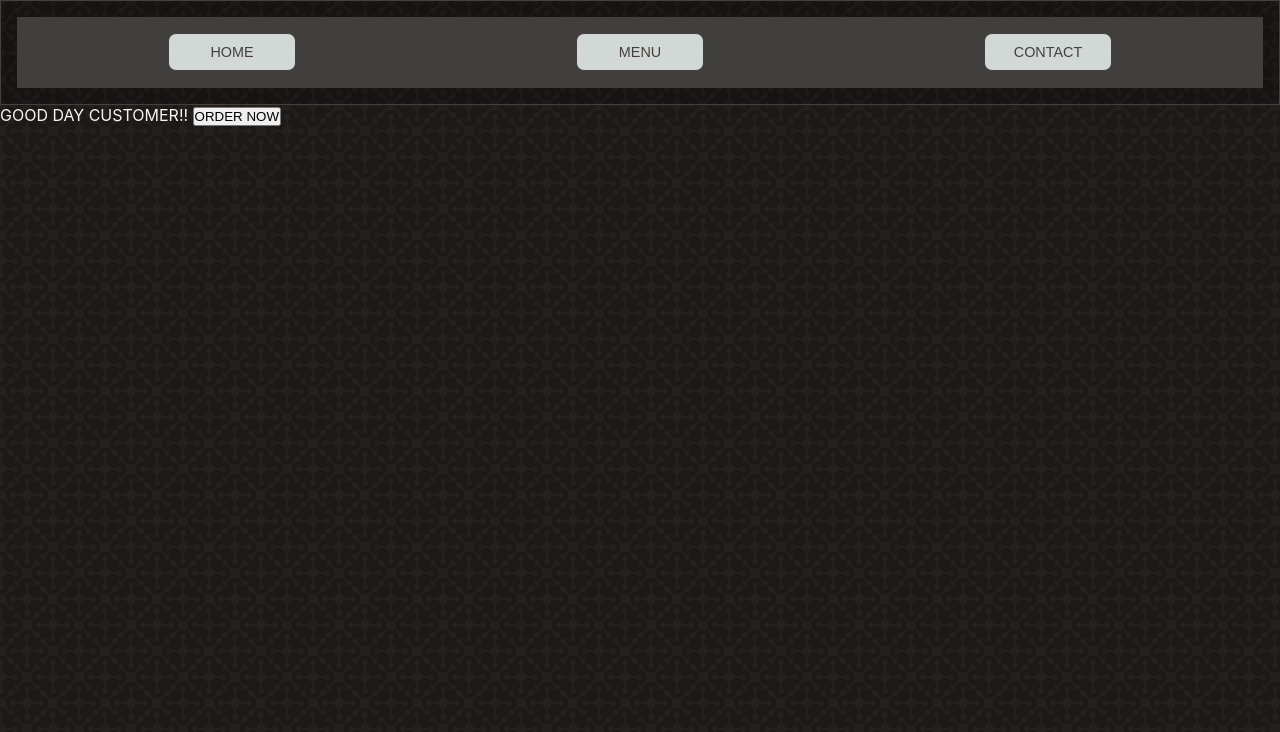
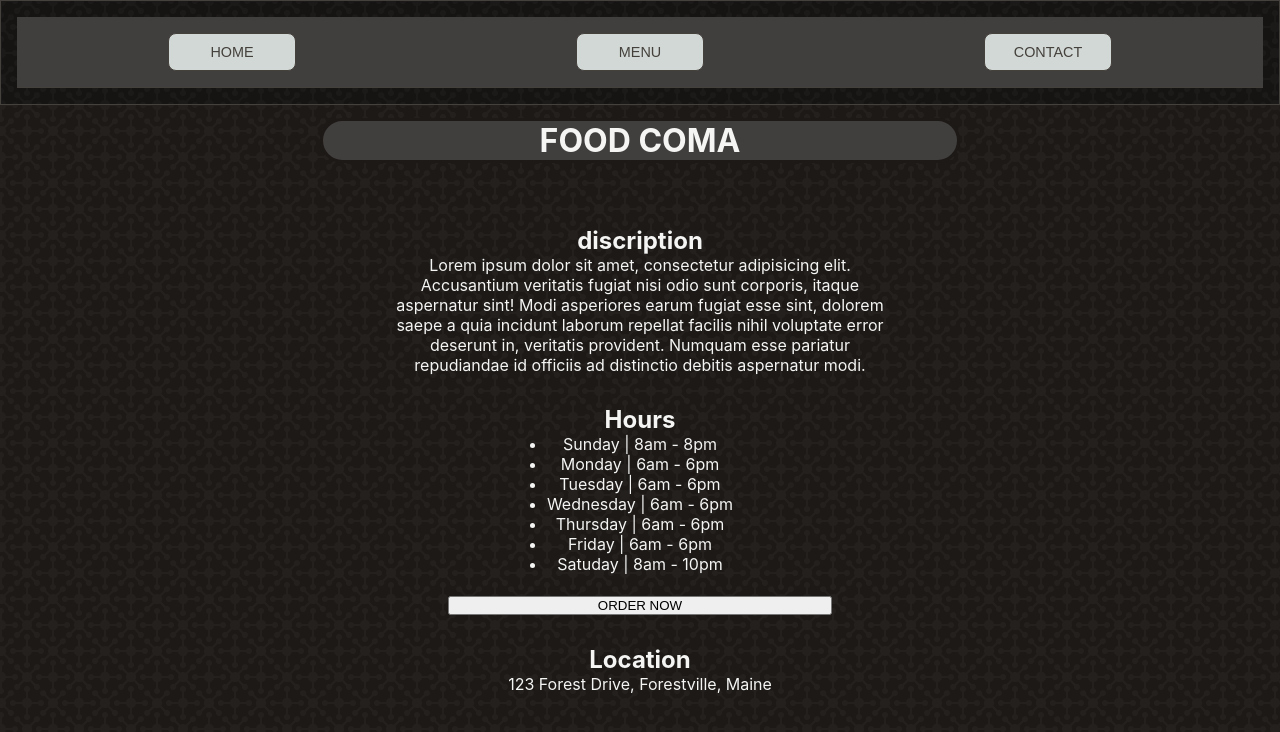
Before and after one commit to GABlane/Odin-projects, a website built with webpack: page Javascript/Resturant/src/template.html in a window 1280 px wide. Built offline with nearby package versions, Linux system fonts and the light colour scheme.

Commit message:
added home

```diff
--- a/Javascript/Resturant/src/styles.css
+++ b/Javascript/Resturant/src/styles.css
@@ -72,3 +72,39 @@ header {
     padding: 1rem;
     background-color: rgba(0, 0, 0, 0.2);
 }
+#content{
+    font-size: inherit;
+    display: flex;
+    flex-direction: column;
+    text-align: center;
+    align-items: center;
+    gap: 50px;
+}
+
+#in-content{
+    display: flex;
+    flex-direction: column;
+    text-align: center;
+    align-items: center;
+    gap: 30px;
+}
+
+
+#title{
+    margin: 1vw;
+    background-color: var(--nav-bg);
+    width: 50vw;
+    border-radius: 2em;
+    border: solid var(--background);
+}
+
+.boxs{
+    display: flex;
+    flex-direction: column;
+    justify-content: center;
+    align-items: center;
+    width:40vw;
+}
+.boxs button{
+    width: 30vw;
+}
--- a/Javascript/Resturant/src/template.html
+++ b/Javascript/Resturant/src/template.html
@@ -1,10 +1,12 @@
 <!DOCTYPE html>
 <html lang="en">
+
 <head>
     <meta charset="UTF-8">
     <meta name="viewport" content="width=device-width, initial-scale=1.0">
     <title>RESTURANT</title>
 </head>
+
 <body>
     <header>
         <nav>
@@ -15,8 +17,34 @@
     </header>
     <div id="content">
         <!-- This is for home page -->
-            <div id=""></div>GOOD DAY CUSTOMER!!
-            <button>ORDER NOW</button>
+        <div id="title"><h1>FOOD COMA</h1></div>
+        <div id="in-content">
+            <div id="des" class="boxs">
+                <h2>discription</h2>
+                Lorem ipsum dolor sit amet, consectetur adipisicing elit. Accusantium veritatis fugiat nisi
+                odio sunt corporis, itaque aspernatur sint! Modi asperiores earum fugiat esse sint, dolorem saepe a quia
+                incidunt laborum repellat facilis nihil voluptate error deserunt in, veritatis provident. Numquam esse
+                pariatur repudiandae id officiis ad distinctio debitis aspernatur modi.</div>
+                <div id="schedule" class="boxs">
+                    <h2>Hours</h2>
+                        <ul>
+                            <li>Sunday | 8am - 8pm</li>
+                            <li>Monday | 6am - 6pm</li>
+                            <li>Tuesday | 6am - 6pm</li>
+                            <li>Wednesday | 6am - 6pm</li>
+                            <li>Thursday | 6am - 6pm</li>
+                            <li>Friday | 6am - 6pm</li>
+                            <li>Satuday | 8am - 10pm</li>
+                        </ul>
+                        <br>
+                    <a href=""><button>ORDER NOW</button></a>
+                </div>
+            <div id="contacts" class="boxs"><h2>Location</h2>
+                123 Forest Drive, Forestville, Maine</div>
+        </div>
+
+
     </div>
 </body>
+
 </html>
```
